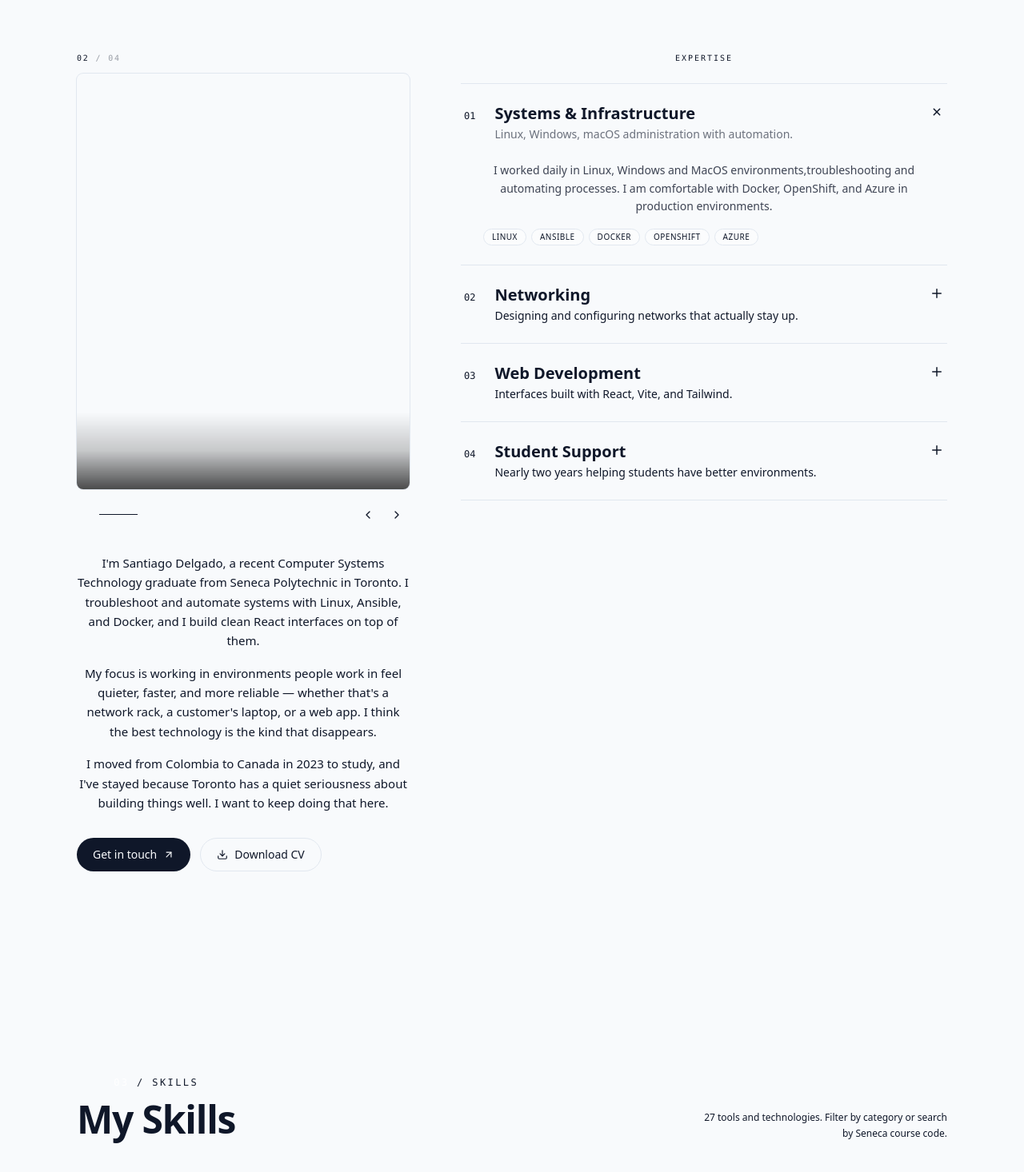
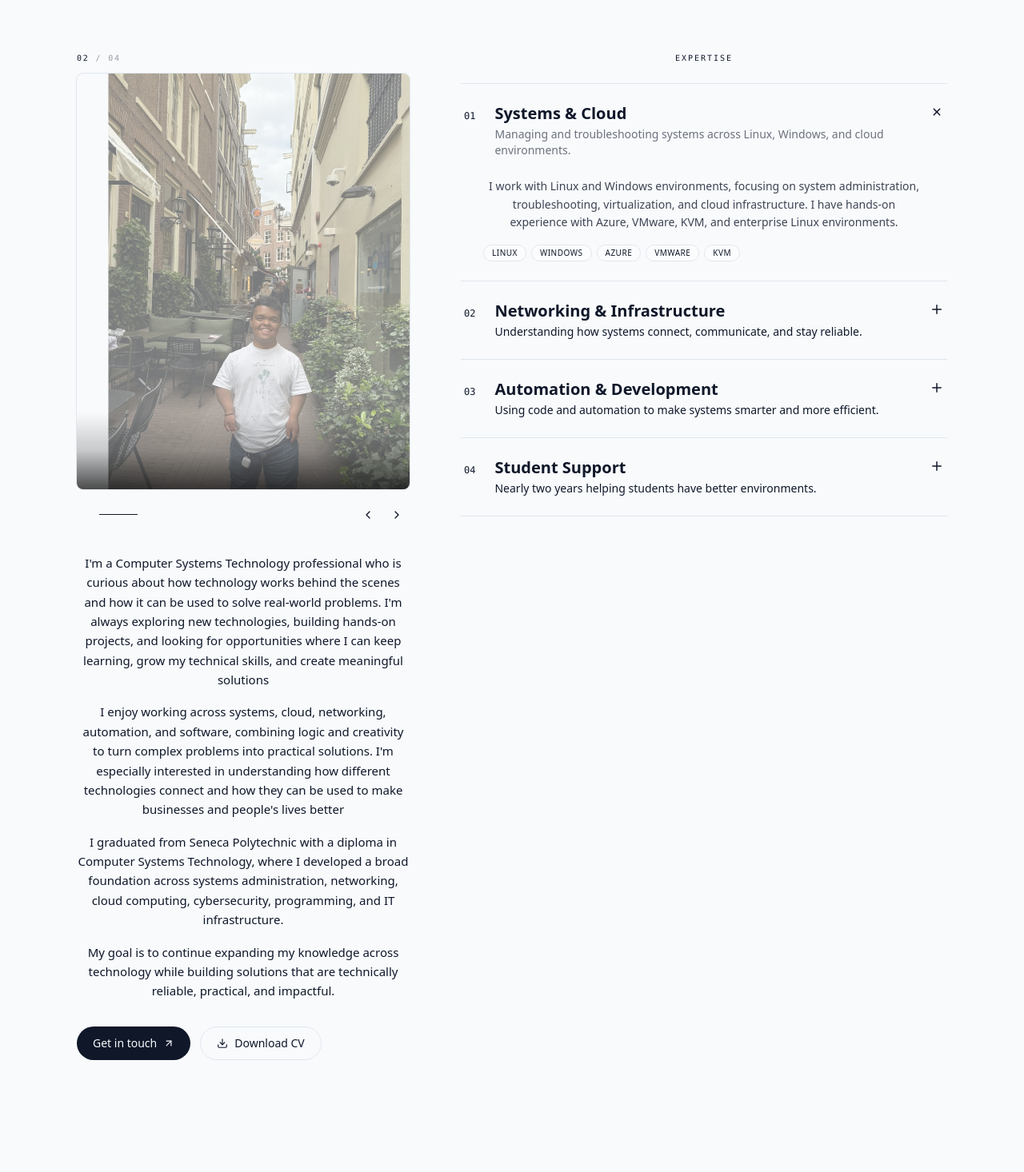
Before and after one commit to Santi2307/santi-portafolio, a React (Vite) app: page / in a window 1280 px wide. Shown: the part 1044-2510 px from the top of the page at 80% size. Built offline with nearby package versions, Linux system fonts and the light colour scheme.

Commit message:
Initial commit: portfolio de Santiago

```diff
--- a/src/components/AboutSection.jsx
+++ b/src/components/AboutSection.jsx
@@ -28,35 +28,38 @@ const PHOTOS = [
 
 
 const BIO = [
-  "I'm Santiago Delgado, a recent Computer Systems Technology graduate from Seneca Polytechnic in Toronto. I troubleshoot and automate systems with Linux, Ansible, and Docker, and I build clean React interfaces on top of them.",
-  "My focus is working in environments people work in feel quieter, faster, and more reliable — whether that's a network rack, a customer's laptop, or a web app. I think the best technology is the kind that disappears.",
-  "I moved from Colombia to Canada in 2023 to study, and I've stayed because Toronto has a quiet seriousness about building things well. I want to keep doing that here.",
+  "I'm a Computer Systems Technology professional who is curious about how technology works behind the scenes and how it can be used to solve real-world problems. I'm always exploring new technologies, building hands-on projects, and looking for opportunities where I can keep learning, grow my technical skills, and create meaningful solutions",
+  "I enjoy working across systems, cloud, networking, automation, and software, combining logic and creativity to turn complex problems into practical solutions. I'm especially interested in understanding how different technologies connect and how they can be used to make businesses and people's lives better",
+  "I graduated from Seneca Polytechnic with a diploma in Computer Systems Technology, where I developed a broad foundation across systems administration, networking, cloud computing, cybersecurity, programming, and IT infrastructure.",
+  "My goal is to continue expanding my knowledge across technology while building solutions that are technically reliable, practical, and impactful.",
 ];
 
 const SKILLS = [
   {
     number: "01",
-    title: "Systems & Infrastructure",
-    summary: "Linux, Windows, macOS administration with automation.",
+    title: "Systems & Cloud",
+    summary: "Managing and troubleshooting systems across Linux, Windows, and cloud environments.",
     detail:
-      " I worked daily in Linux, Windows and MacOS environments,troubleshooting and automating processes. I am comfortable with Docker, OpenShift, and Azure in production environments.",
-    tags: ["Linux", "Ansible", "Docker", "OpenShift", "Azure"],
+      "I work with Linux and Windows environments, focusing on system administration, troubleshooting, virtualization, and cloud infrastructure. I have hands-on experience with Azure, VMware, KVM, and enterprise Linux environments.",
+    tags: ["Linux", "Windows", "Azure", "VMware", "KVM"],
   },
+
   {
     number: "02",
-    title: "Networking",
-    summary: "Designing and configuring networks that actually stay up.",
+    title: "Networking & Infrastructure",
+    summary: "Understanding how systems connect, communicate, and stay reliable.",
     detail:
-      "I worked with Aruba AOS-CX switches to implement and design automations to run processes more efficiently. I have experience configuring VLANs, OSPF, and DHCP.  ",
-    tags: ["Cisco", "Aruba", "VLANs", "OSPF", "RF Engineering"],
+      "I have hands-on experience configuring and troubleshooting networks, working with services such as DNS and DHCP, as well as VLANs, routing, firewalls, and network security. I enjoy understanding how infrastructure works from the ground up.",
+    tags: ["Networking", "DNS", "DHCP", "VLANs", "Firewalls"],
   },
+
   {
     number: "03",
-    title: "Web Development",
-    summary: "Interfaces built with React, Vite, and Tailwind.",
+    title: "Automation & Development",
+    summary: "Using code and automation to make systems smarter and more efficient.",
     detail:
-      "I build  interfaces I want to use that are fast, accessible, with motion that serves the content. My portfolio is a small example: React with Zustand for state, Framer Motion for animation, and Tailwind for styling.",
-    tags: ["React", "Vite", "Tailwind", "Framer Motion"],
+      "I use programming and scripting to automate tasks, solve technical problems, and build practical solutions. My experience includes Python, Bash, PowerShell, React, and modern development tools.",
+    tags: ["Python", "Bash", "PowerShell", "React", "Git"],
   },
   {
     number: "04",
--- a/src/components/HeroSection.jsx
+++ b/src/components/HeroSection.jsx
@@ -55,9 +55,9 @@ export const HeroSection = () => {
               transition={{ duration: 0.6, ease: EASE_OUT, delay: 0.3 }}
               className="mt-6 max-w-xl text-[15px] leading-relaxed text-muted-foreground"
             >
-              I'm an aspiring IT professional from Colombia currently in
-              Toronto. I troubleshoot and automate systems with Linux, Ansible,
-              and Docker, and I build clean React interfaces on top of them.
+              Passionate about building meaningful solutions where technology,
+              creativity, logic, innovation, and real-world impact come
+              together.
             </motion.p>
 
             {/* CTAs — same pattern as About */}
--- a/src/components/SkillsSection.jsx
+++ b/src/components/SkillsSection.jsx
@@ -488,15 +488,7 @@ export const SkillsSection = () => {
             </motion.h2>
           </div>
 
-          <motion.div
-            initial={{ opacity: 0 }}
-            animate={inView ? { opacity: 1 } : {}}
-            transition={{ delay: 0.4, duration: 0.6 }}
-            className="hidden max-w-xs text-right text-xs leading-relaxed text-muted-foreground md:block"
-          >
-            {SKILLS.length} tools and technologies. Filter by category or search
-            by Seneca course code.
-          </motion.div>
+
         </div>
 
         {/* ─── Two-column body ─── */}
```
